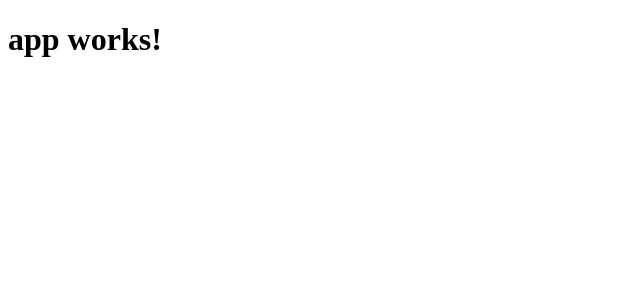
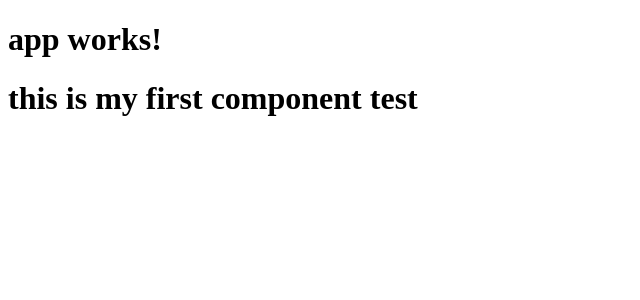
Before and after one commit to RamyHakam/Angular4-Course, an Angular app: page / in a window 1280 px wide. Shown: the top 300 px of the page, without its empty margins (0-640 px from the left). Built offline with nearby package versions, Linux system fonts and the light colour scheme.

Commit message:
our first  component

```diff
--- a/src/app/app.component.html
+++ b/src/app/app.component.html
@@ -1,3 +1,5 @@
 <h1>
   {{title}}
 </h1>
+
+<first>  </first>
--- a/src/app/app.component.ts
+++ b/src/app/app.component.ts
@@ -1,3 +1,4 @@
+import { FirstComponent } from './first/first.component';
 import { Component } from '@angular/core';
 
 @Component({
--- a/src/app/app.module.ts
+++ b/src/app/app.module.ts
@@ -1,3 +1,4 @@
+import { FirstComponent } from './first/first.component';
 import { BrowserModule } from '@angular/platform-browser';
 import { NgModule } from '@angular/core';
 import { FormsModule } from '@angular/forms';
@@ -7,7 +8,7 @@ import { AppComponent } from './app.component';
 
 @NgModule({
   declarations: [
-    AppComponent
+    AppComponent,FirstComponent
   ],
   imports: [
     BrowserModule,
--- /dev/null
+++ b/src/app/first/first.component.html
@@ -0,0 +1 @@
+<h1>this is my first component test </h1>
```
Also changed, not shown: src/app/first/first.component.ts (added, +10 -0 lines), src/app/first/first.component.css (added).
